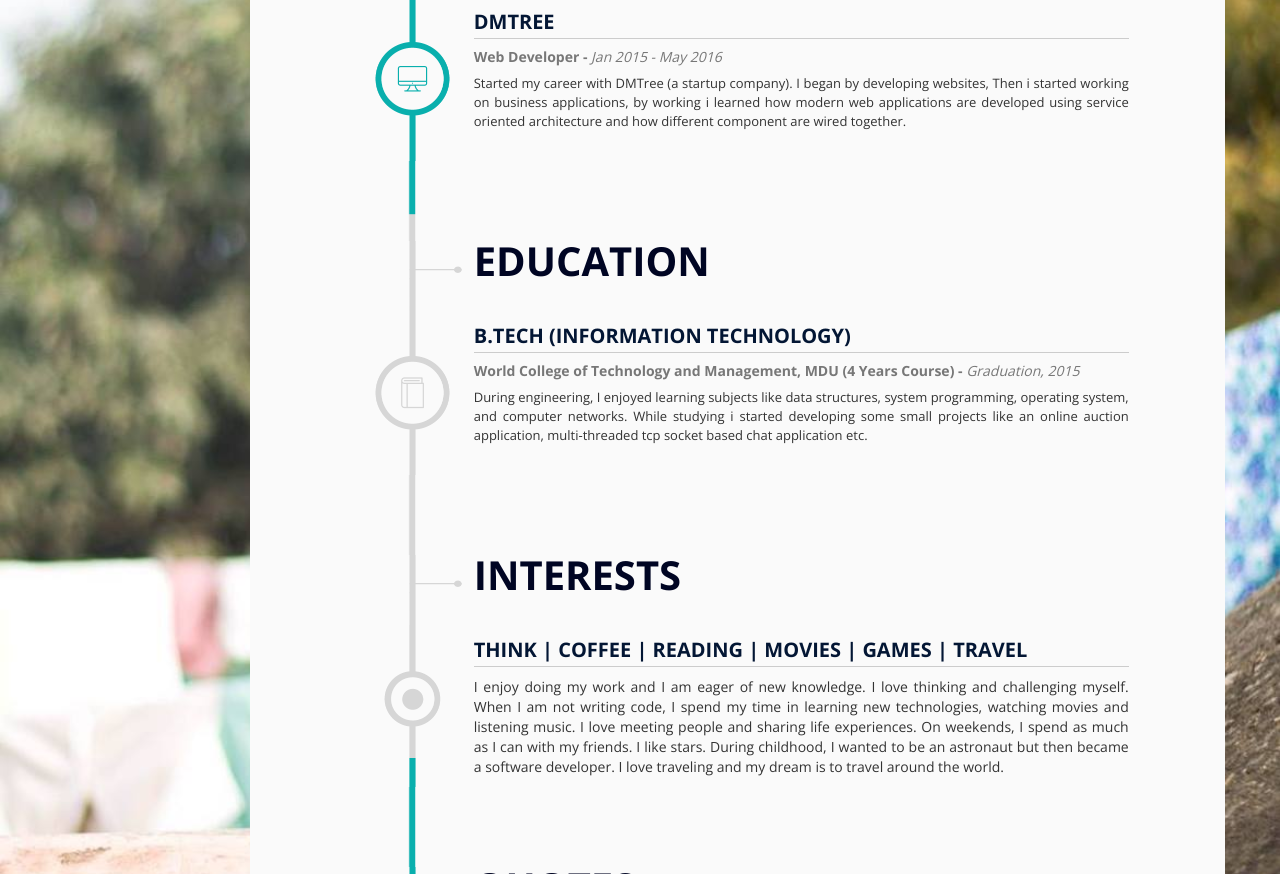
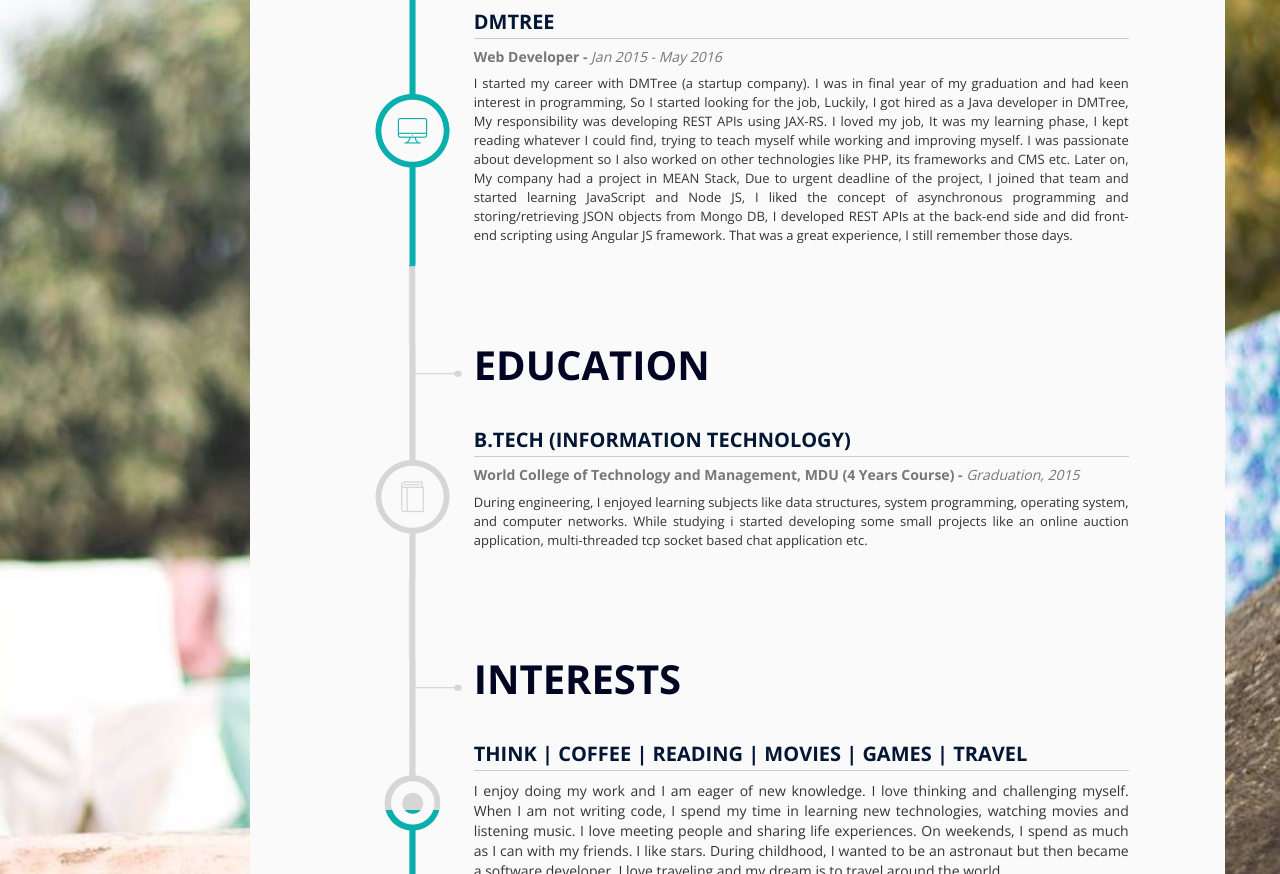
Before and after one commit to developer388/Portfolio, a website: page public/index.html in a window 1280 px wide. Shown: the part 1649-2523 px from the top of the page. Drawn offline with nearby package versions, Linux system fonts and the light colour scheme.

Commit message:
content added

```diff
--- a/public/index.html
+++ b/public/index.html
@@ -447,7 +447,7 @@ I’m a web developer living in Gurgaon, Haryana, India. I spend my days with my
                   <!-- /Graduation time -->
                   <!-- content -->
                   <div class="job-description">
-                    <p>Started my career with DMTree (a startup company). I began by developing websites, Then i started working on business applications, by working i learned how modern web applications are developed using service oriented architecture and how different component are wired together.</p>
+                    <p>I started my career with DMTree (a startup company). I was in final year of my graduation and  had keen interest in programming, So I started looking for the job, Luckily, I got hired as a Java developer in DMTree, My responsibility was developing REST APIs using JAX-RS. I loved my job, It was my learning phase, I kept reading whatever I could find, trying to teach myself while working and improving myself. I was passionate about development so I also worked on other technologies like PHP, its frameworks and CMS etc. Later on, My company had a project in MEAN Stack, Due to urgent deadline of the project, I joined that team and started learning JavaScript and Node JS, I liked the concept of asynchronous programming and storing/retrieving JSON objects from Mongo DB, I developed REST APIs at the back-end side and did front-end scripting using Angular JS framework. That was a great experience, I still remember those days.</p>
                   </div>
                   <!-- /Content -->
                 </div>
```
